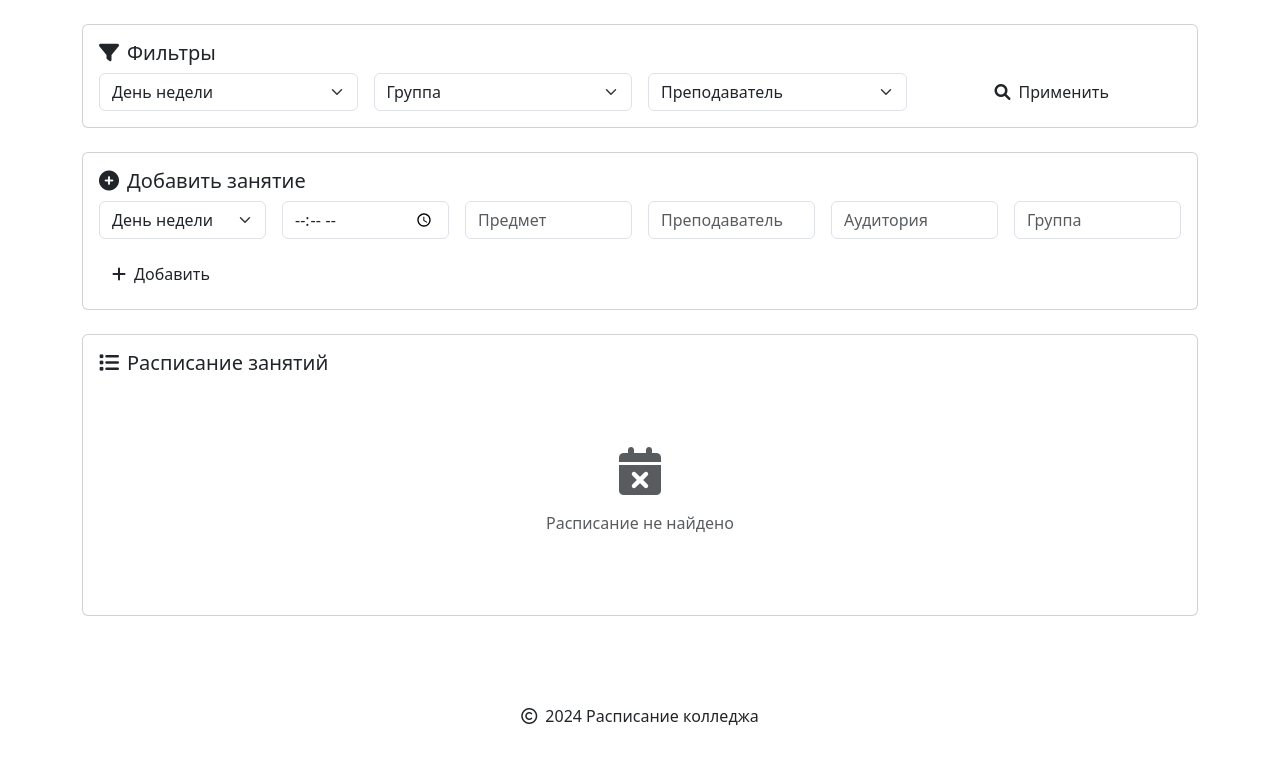
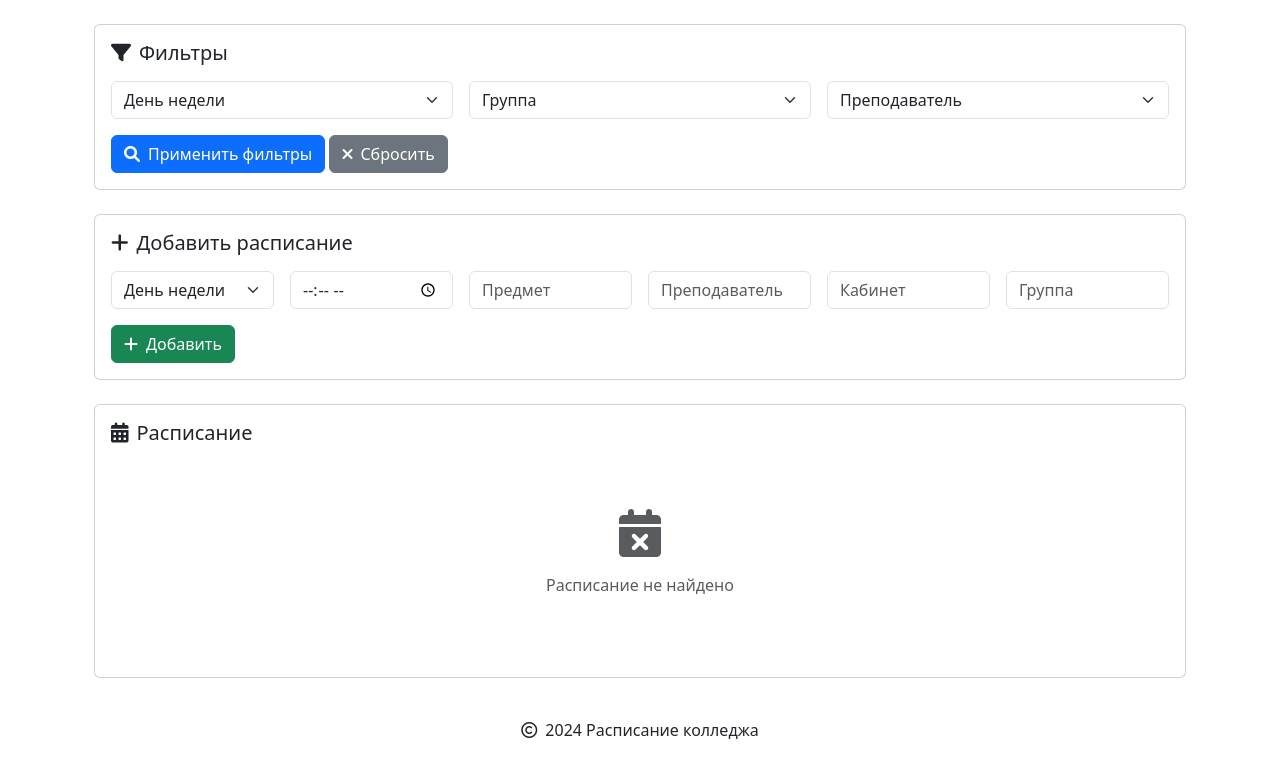
Before and after one commit to damir7182/college-schedule, a Flask app: page /schedule in a window 1280 px wide. Shown: the part 56-814 px from the top of the page. Before the commit the page ends 782 px from the top, so only its background shows below. Run offline with Flask 3, Linux system fonts and the light colour scheme; a user stored in the database is signed in.

Commit message:
Update schedule.html

```diff
--- a/templates/schedule.html
+++ b/templates/schedule.html
@@ -1,117 +1,116 @@
 {% extends "base.html" %}
 
 {% block content %}
-<div class="row mb-4">
-    <div class="col-12">
-        <div class="card">
+<div class="container">
+    <!-- Фильтры -->
+    <div class="card mb-4">
         <div class="card-body">
-                <h5 class="card-title">
+            <h5 class="card-title mb-3">
                 <i class="fas fa-filter me-2"></i>Фильтры
             </h5>
             <form method="GET" class="row g-3">
-                    <div class="col-md-3">
+                <div class="col-md-4">
                     <select name="day" class="form-select">
                         <option value="">День недели</option>
-                            <option value="Понедельник">Понедельник</option>
-                            <option value="Вторник">Вторник</option>
-                            <option value="Среда">Среда</option>
-                            <option value="Четверг">Четверг</option>
-                            <option value="Пятница">Пятница</option>
-                            <option value="Суббота">Суббота</option>
+                        {% for day in ['Понедельник', 'Вторник', 'Среда', 'Четверг', 'Пятница', 'Суббота'] %}
+                        <option value="{{ day }}" {% if selected_day == day %}selected{% endif %}>
+                            {{ day }}
+                        </option>
+                        {% endfor %}
                     </select>
                 </div>
-                    <div class="col-md-3">
+                <div class="col-md-4">
                     <select name="group" class="form-select">
                         <option value="">Группа</option>
                         {% for group in groups %}
-                            <option value="{{ group }}">{{ group }}</option>
+                        <option value="{{ group }}" {% if selected_group == group %}selected{% endif %}>
+                            {{ group }}
+                        </option>
                         {% endfor %}
                     </select>
                 </div>
-                    <div class="col-md-3">
+                <div class="col-md-4">
                     <select name="teacher" class="form-select">
                         <option value="">Преподаватель</option>
                         {% for teacher in teachers %}
-                            <option value="{{ teacher }}">{{ teacher }}</option>
+                        <option value="{{ teacher }}" {% if selected_teacher == teacher %}selected{% endif %}>
+                            {{ teacher }}
+                        </option>
                         {% endfor %}
                     </select>
                 </div>
-                    <div class="col-md-3">
-                        <button type="submit" class="btn btn-custom w-100">
-                            <i class="fas fa-search me-2"></i>Применить
+                <div class="col-12">
+                    <button type="submit" class="btn btn-primary">
+                        <i class="fas fa-search me-2"></i>Применить фильтры
                     </button>
+                    <a href="{{ url_for('schedule') }}" class="btn btn-secondary">
+                        <i class="fas fa-times me-2"></i>Сбросить
+                    </a>
                 </div>
             </form>
         </div>
     </div>
-    </div>
-</div>
 
     {% if current_user.is_admin %}
-<div class="row mb-4">
-    <div class="col-12">
-        <div class="card">
+    <!-- Форма добавления расписания -->
+    <div class="card mb-4">
         <div class="card-body">
-                <h5 class="card-title">
-                    <i class="fas fa-plus-circle me-2"></i>Добавить занятие
+            <h5 class="card-title mb-3">
+                <i class="fas fa-plus me-2"></i>Добавить расписание
             </h5>
             <form method="POST" action="{{ url_for('add_schedule') }}" class="row g-3">
                 <div class="col-md-2">
                     <select name="day" class="form-select" required>
                         <option value="">День недели</option>
-                            <option value="Понедельник">Понедельник</option>
-                            <option value="Вторник">Вторник</option>
-                            <option value="Среда">Среда</option>
-                            <option value="Четверг">Четверг</option>
-                            <option value="Пятница">Пятница</option>
-                            <option value="Суббота">Суббота</option>
+                        {% for day in ['Понедельник', 'Вторник', 'Среда', 'Четверг', 'Пятница', 'Суббота'] %}
+                        <option value="{{ day }}">{{ day }}</option>
+                        {% endfor %}
                     </select>
                 </div>
                 <div class="col-md-2">
-                        <input type="time" class="form-control" name="time" required>
+                    <input type="time" name="time" class="form-control" required>
                 </div>
                 <div class="col-md-2">
-                        <input type="text" class="form-control" name="subject" placeholder="Предмет" required>
+                    <input type="text" name="subject" class="form-control" placeholder="Предмет" required>
                 </div>
                 <div class="col-md-2">
-                        <input type="text" class="form-control" name="teacher" placeholder="Преподаватель" required>
+                    <input type="text" name="teacher" class="form-control" placeholder="Преподаватель" required>
                 </div>
                 <div class="col-md-2">
-                        <input type="text" class="form-control" name="room" placeholder="Аудитория" required>
+                    <input type="text" name="room" class="form-control" placeholder="Кабинет" required>
                 </div>
                 <div class="col-md-2">
-                        <input type="text" class="form-control" name="group_name" placeholder="Группа" required>
+                    <input type="text" name="group_name" class="form-control" placeholder="Группа" required>
                 </div>
                 <div class="col-12">
-                        <button type="submit" class="btn btn-custom">
+                    <button type="submit" class="btn btn-success">
                         <i class="fas fa-plus me-2"></i>Добавить
                     </button>
                 </div>
             </form>
         </div>
     </div>
-    </div>
-</div>
     {% endif %}
 
+    <!-- Таблица расписания -->
     <div class="card">
         <div class="card-body">
-        <h5 class="card-title mb-4">
-            <i class="fas fa-list me-2"></i>Расписание занятий
+            <h5 class="card-title mb-3">
+                <i class="fas fa-calendar-alt me-2"></i>Расписание
             </h5>
             {% if schedules %}
             <div class="table-responsive">
-            <table class="table table-hover">
+                <table class="table table-striped">
                     <thead>
                         <tr>
-                        <th><i class="fas fa-calendar-day me-2"></i>День</th>
-                        <th><i class="fas fa-clock me-2"></i>Время</th>
-                        <th><i class="fas fa-book me-2"></i>Предмет</th>
-                        <th><i class="fas fa-chalkboard-teacher me-2"></i>Преподаватель</th>
-                        <th><i class="fas fa-door-open me-2"></i>Аудитория</th>
-                        <th><i class="fas fa-users me-2"></i>Группа</th>
+                            <th>День</th>
+                            <th>Время</th>
+                            <th>Предмет</th>
+                            <th>Преподаватель</th>
+                            <th>Кабинет</th>
+                            <th>Группа</th>
                             {% if current_user.is_admin %}
-                        <th><i class="fas fa-cog me-2"></i>Действия</th>
+                            <th>Действия</th>
                             {% endif %}
                         </tr>
                     </thead>
@@ -128,8 +127,8 @@
                             <td>
                                 <a href="{{ url_for('delete_schedule', id=schedule.id) }}"
                                    class="btn btn-danger btn-sm"
-                               onclick="return confirm('Вы уверены, что хотите удалить это занятие?')">
-                                <i class="fas fa-trash me-1"></i>Удалить
+                                   onclick="return confirm('Вы уверены, что хотите удалить это расписание?')">
+                                    <i class="fas fa-trash"></i>
                                 </a>
                             </td>
                             {% endif %}
@@ -146,4 +145,5 @@
             {% endif %}
         </div>
     </div>
+</div>
 {% endblock %}
```
Lines whose indentation alone changed are shown as unchanged.
